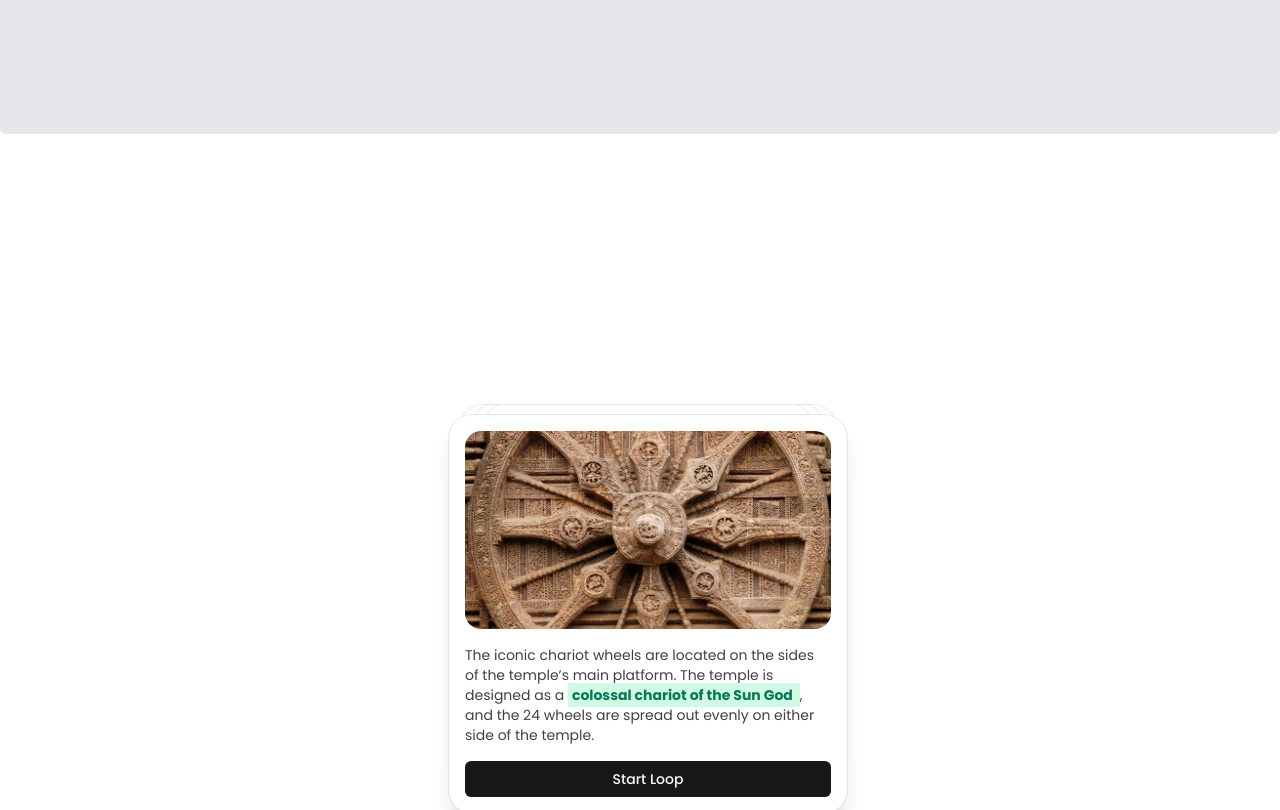
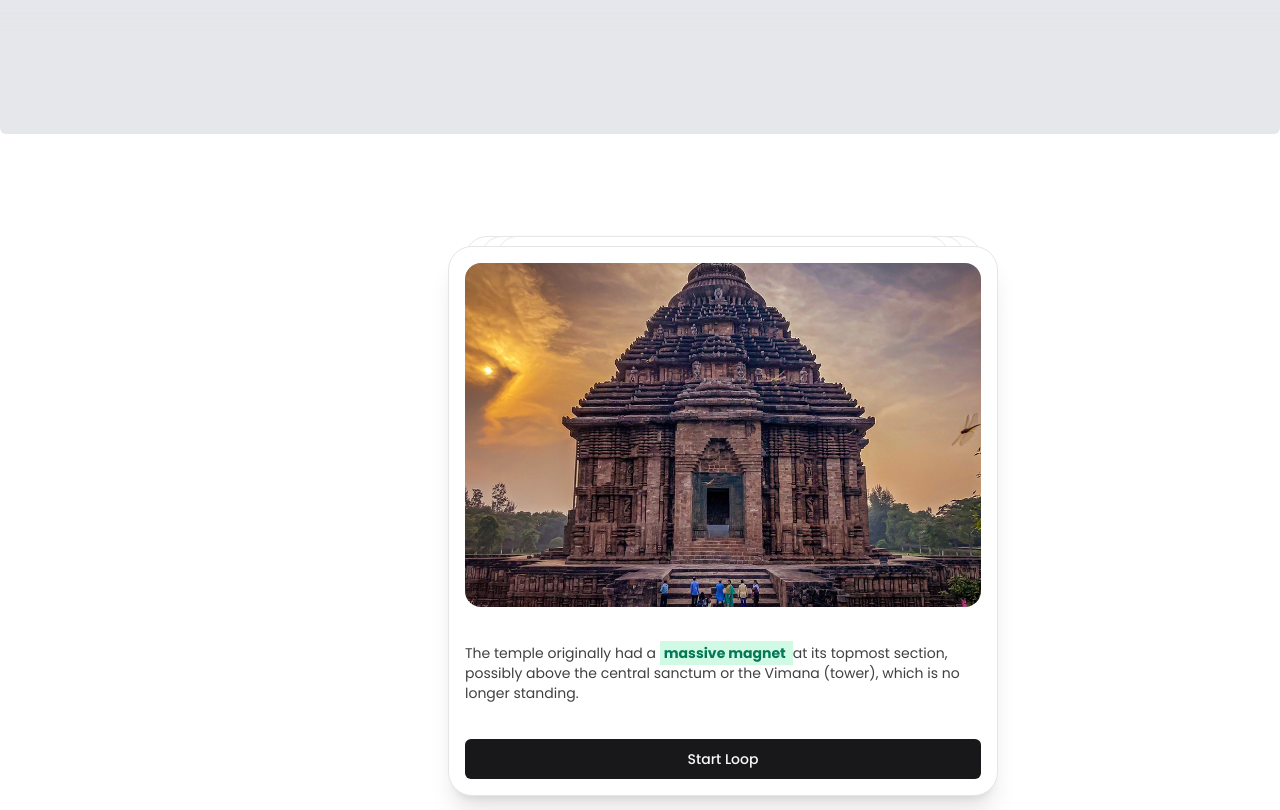
Before and after one commit to Akshansh029/Travelite, a Next.js app: page /guide in a window 1280 px wide. Shown: the part 2660-3470 px from the top of the page. Built offline with nearby package versions, Linux system fonts and the light colour scheme; no server answers.

Commit message:
Changed UI

```diff
--- a/src/app/guide/page.jsx
+++ b/src/app/guide/page.jsx
@@ -11,6 +11,16 @@ const Page = () => {
   const CARDS = [
     {
       id: 0,
+      image: "/konark2.jpg",
+      audio:"/magnet.mp3",
+      content: (
+        <p>
+          The temple originally had a <Highlight> massive magnet </Highlight> at its topmost section, possibly above the central sanctum or the Vimana (tower), which is no longer standing.
+        </p>
+      ),
+    },
+    {
+      id: 1,
       image: "/wheel.jpg",
       audio:"/wheel.mp3",
       content: (
@@ -20,18 +30,8 @@ const Page = () => {
       ),
     },
     {
-      id: 1,
-      image: "/konark3.jpg",
-      audio:"/magnet.mp3",
-      content: (
-        <p>
-          The temple originally had a <Highlight> massive magnet </Highlight> at its topmost section, possibly above the central sanctum or the Vimana (tower), which is no longer standing.
-        </p>
-      ),
-    },
-    {
       id: 2,
-      image: "/konark2.jpg",
+      image: "/sun.jpg",
       audio:"/sun_feet.mp3",
       content: (
         <p>
@@ -41,7 +41,7 @@ const Page = () => {
     },
     {
       id: 3,
-      image: "/konark2.jpg",
+      image: "/sculptures.jpg",
       audio:"/dancing_sculptures.mp3",
       content: (
         <p>
@@ -173,9 +173,9 @@ const Page = () => {
 
         </motion.h1>
       </LampContainer>
-      <div className="p-10">{/* <StickyScroll content={content} /> */}</div>
-      <div className="h-[40rem] flex items-center justify-center w-full">
-        <CardStack items={CARDS} />
+
+      <div className="h-[50rem]  flex justify-center w-full pt-28">
+      <CardStack items={CARDS}  />
       </div>
     </div>
   );
--- a/src/components/ui/card-stack.tsx
+++ b/src/components/ui/card-stack.tsx
@@ -66,7 +66,7 @@ export const CardStack = ({
       {cards.map((card, index) => (
         <motion.div
           key={card.id}
-          className="absolute dark:bg-black bg-white h-96 w-96 md:h-[400px] md:w-[400px] rounded-3xl p-4 shadow-xl border border-neutral-200 dark:border-white/[0.1] shadow-black/[0.1] dark:shadow-white/[0.05] flex flex-col gap-4 justify-between"
+          className="absolute dark:bg-black bg-white h-96 w-96 md:h-[550px] md:w-[550px] rounded-3xl p-4 shadow-xl border border-neutral-200 dark:border-white/[0.1] shadow-black/[0.1] dark:shadow-white/[0.05] flex flex-col gap-4 justify-between"
           style={{
             transformOrigin: "top center",
           }}
```
Also changed, not shown: public/sculptures.jpg (added), public/sun.jpg (added).
